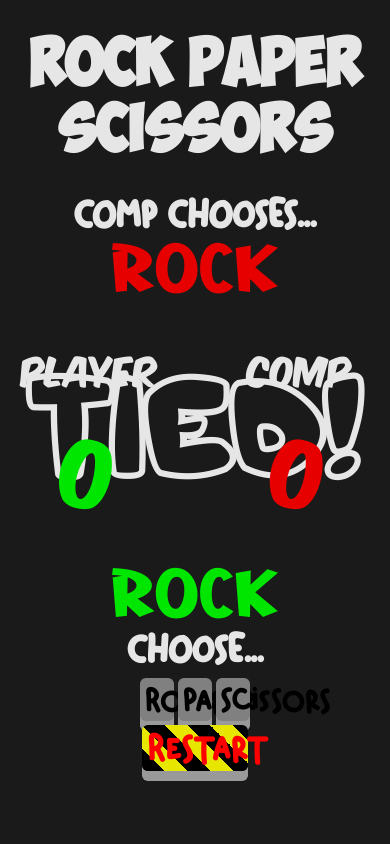
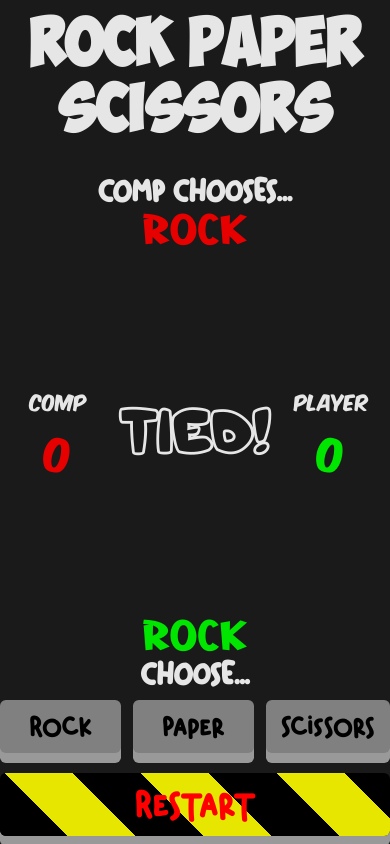
Before and after one commit to FlyingPlushie/Odin-Rock-Paper-Scissors, a plain HTML site: page index.html in a window 390 px wide. Both pictures are taken after a click on the button "Rock". Drawn offline with Linux system fonts and the light colour scheme.

Commit message:
Polished CSS for mobile.

```diff
--- a/style.css
+++ b/style.css
@@ -23,34 +23,44 @@
    src: url("./fonts/aha-wow/aha-wow.ttf") format("truetype");
 }
 
-body {
-   margin: 0;
+
+html, body {
+   display: flex;
+   flex-direction: column;
+   justify-content: center;
+   justify-items: center;
    background: #1a1a1a;
    color: #e6e6e6;
+   margin: 0;
+   height: 100%;
 }
 
-.header,
-.game-deck {
-   margin-left: 5%;
-   margin-right: 5%;
+@media screen and (max-width: 992px) {
+   html, body {
+      width: 100vw;
+   }
 }
 
 .header {
    display: flex;
    justify-content: center;
-   text-align: center;
+   justify-items: center;
    font-family: obelix-pro, Helvetica, Arial, sans-serif;
    font-size: 150%;
    width: 100%;
-   margin: 0;
-   padding: 0;
+}
+
+h1 {
+   margin-top: 3%;
+   text-align: center;
 }
 
 .game-deck {
    display: flex;
    flex-direction: column;
-   justify-content: center;
-   gap: 20%;
+   justify-content: space-between;
+   justify-items: center;
+   height: 100%;
 }
 
 .comp-side {
@@ -62,13 +72,14 @@ body {
 }
 
 .choice {
-   display: block;
+   display: flex;
    justify-content: center;
+   text-align: center;
    font-family: aha-wow, Helvetica, Arial, sans-serif;
-   font-size: 400%;
+   font-size: 250%;
+   padding: 0;
    margin: 0;
-   border: 0;
-   padding: 0;
+   width: 100%;
 }
 
 .choice.player {
@@ -83,41 +94,52 @@ body {
 
 .centerpiece {
    display: flex;
-   flex-direction: row;
-   justify-content: center;
-   gap: 5%;
+   justify-content: space-between;
    align-items: center;
+   align-self: center;
+}
+
+@media screen and (max-width: 600px) {
+   .centerpiece {
+      width: 100%;
+   }
+   .scoreboard .score-label {
+      font-size: 120%;
+   }
+   .scoreboard .score {
+      font-size: 250%;
+   }
+}
+
+@media screen and (min-width: 600px) {
+   .centerpiece {
+      width: 50%;
+   }
+   .scoreboard .score-label {
+      font-size: 170%;
+   }
+   .scoreboard .score {
+      font-size: 300%;
+   }
 }
 
 .scoreboard {
    display: flex;
-   position: fixed;
    flex-direction: column;
-   justify-content: space-evenly;
-   width: 100%;
+   justify-content: space-between;
+   width: 30%;
    text-align: center;
    font-family: komika-axis, Helvetica, Arial, sans-serif;
-   padding-left: 10%;
-   padding-right: 10%;
 }
 
 .scoreboard .score-label {
-   font-size: 220%;
-   margin: 0;
-   border: 0;
-}
-.scoreboard .score {
-   font-size: 500%;
    margin: 0;
    border: 0;
 }
 
-.scoreboard.player {
-   right: 17%;
-}
-
-.scoreboard.comp {
-   left: 17%;
+.scoreboard .score {
+   margin: 0;
+   border: 0;
 }
 
 .scoreboard.player .score {
@@ -128,9 +150,11 @@ body {
    color: #e60000;
 }
 
+
+
 .announcer {
    font-family: skrapbook, Helvetica, Arial, sans-serif;
-   font-size: 250%;
+   font-size: 200%;
    margin: 0;
    padding: 0;
 }
@@ -139,24 +163,32 @@ body {
    display: flex;
    justify-content: center;
    justify-items: center;
-   width: 300%;
-   height: 200%;
-   padding: 0.3%;
+   max-width: 40%;
 }
 
 .match-state {
    font-family: candy-shop, Helvetica, Arial, sans-serif;
-   font-size: 400%;
+   text-align: center;
+   margin: 0;
    letter-spacing: 1%;
-   width: max-content;
-   height: max-content;
-   visibility: hidden;
+   visibility: visible;
 }
 
+@media screen and (max-width: 600px) {
+   .match-state {
+      font-size: 180%;
+   }
+}
+
+@media screen and (min-width: 600px) {
+   .match-state {
+      font-size: 300%;
+   }
+}
 .player-side {
    display: flex;
    flex-direction: column;
-   justify-content: center;
+   justify-content: flex-end;
    align-items: center;
 }
 
@@ -165,10 +197,20 @@ body {
    flex-direction: column;
    justify-content: center;
    justify-items: center;
-   width: 30%;
-   height: auto;
    padding: 2%;
    gap: 10%;
+}
+
+@media screen and (max-width: 600px) {
+   .btn-panel {
+      width: 100%;
+   }
+}
+
+@media screen and (min-width: 600px) {
+   .btn-panel {
+      width: 25%;
+   }
 }
 
 .player-input {
@@ -176,6 +218,7 @@ body {
    justify-content: center;
    justify-items: center;
    gap: 3%;
+   font-size: 85%;
 }
 
 .settings {
@@ -188,7 +231,7 @@ body {
    color: red;
    font-size: 250%;
    width: 100%;
-   margin-top: 4%;
+   margin-top: 5%;
 
    /*background-color: red;*/
    background: repeating-linear-gradient(
@@ -213,7 +256,7 @@ body {
 .button {
    display: inline-block;
    width: 33%;
-   padding: 3% 5%;
+   padding: 3% 4%;
    font-size: 220%;
    font-family: skrapbook, monospace;
    cursor: pointer;
```
